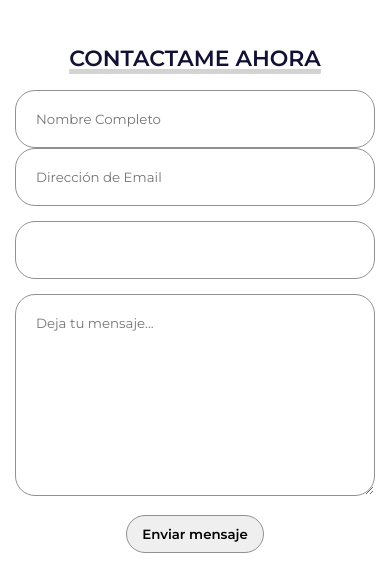
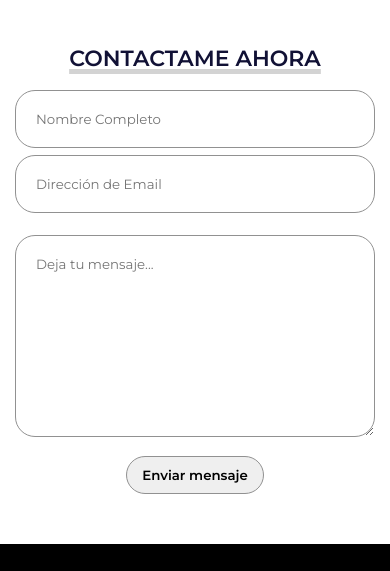
Before and after one commit to mauro4889/Mauro-Spinello, a plain HTML site: page index.html in a window 390 px wide. Shown: the part 3595-4166 px from the top of the page. Drawn offline with Linux system fonts and the light colour scheme.

Commit message:
correccion media query

```diff
--- a/index.html
+++ b/index.html
@@ -144,9 +144,6 @@
                     <input type="text" placeholder="Dirección de Email" class="input-mitad">
                 </div>
                 <div class="fila">
-                    <input type="text" class="input-full">
-                </div>
-                <div class="fila">
                     <textarea name="" id="" cols="30" rows="10" placeholder="Deja tu mensaje..." class="input-full"></textarea>
                 </div>
                 <input type="button" type="submit" value="Enviar mensaje" class="btn-enviar">
--- a/style/contacto.sass
+++ b/style/contacto.sass
@@ -29,6 +29,7 @@
                 width: 48%
                 @media screen and (max-width: 800px)
                     width: 100%
+                    margin-bottom: 2%
         input, textarea
             padding: 20px
             border-radius: 20px
```
Also changed, not shown: style/contacto.css, style/index.css, 2 other files.
